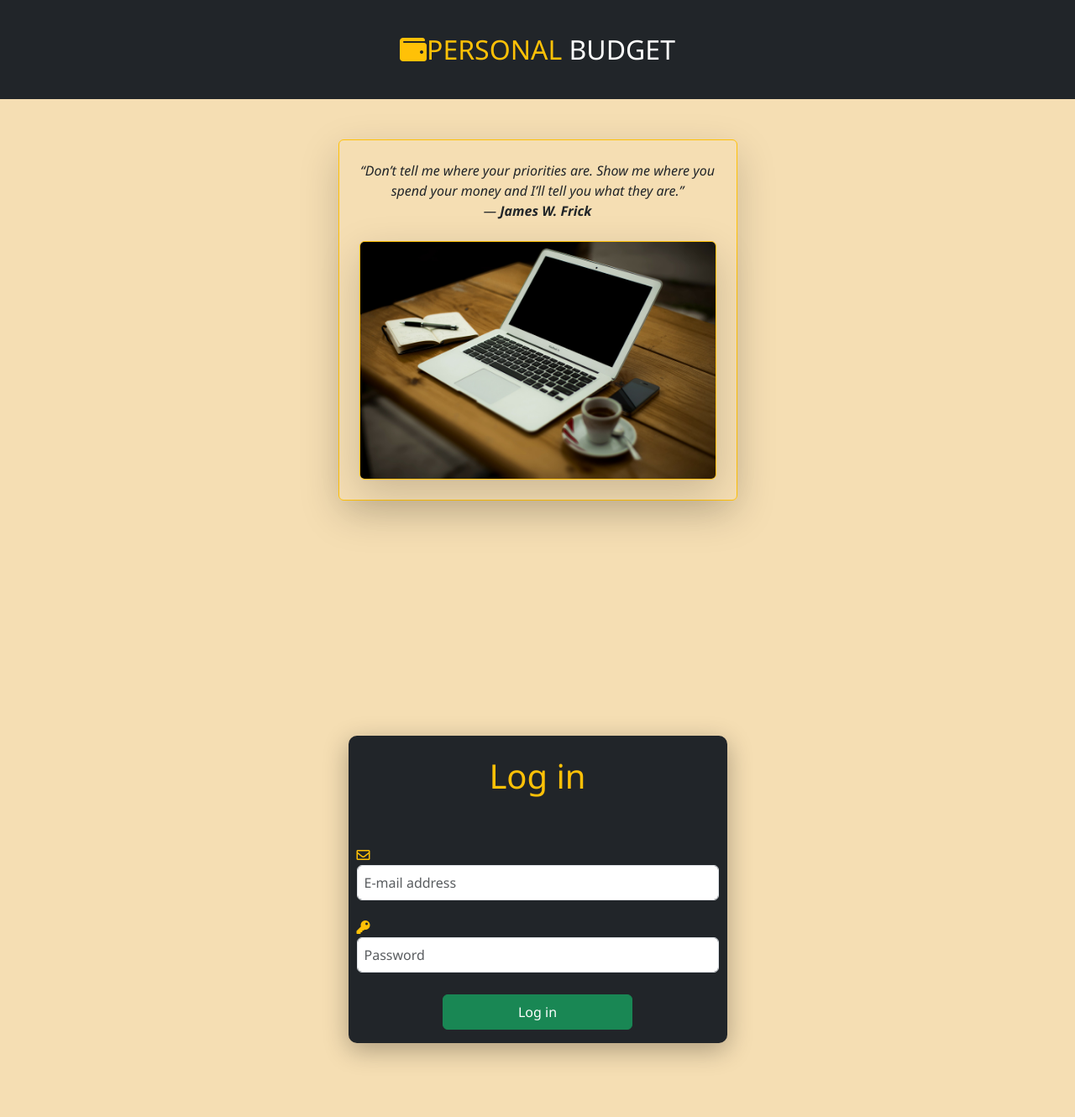
After one commit to MarcinProgramista/MVC_Personal_Budget, a PHP site: page /posts/login in a window 1280 px wide. The commit adds this page. Shown: the whole page at 84% size. Run offline with PHP 8.4, Linux system fonts and the light colour scheme.

Commit message:
Create and display the login page

```diff
--- /dev/null
+++ b/App/Controllers/Login.php
@@ -0,0 +1,20 @@
+<?php
+
+namespace App\Controllers;
+
+use \Core\View;
+use \App\Models\User;
+
+/**
+ * Login Controller
+ */
+class Login extends \Core\Controller{
+    /**
+     * Show the login page
+     *
+     * @return void
+     */
+    public function newAction(){{
+        View::renderTemplate('Login/new.html');
+    }}
+}
--- a/App/Views/Home/index.html
+++ b/App/Views/Home/index.html
@@ -6,5 +6,5 @@
 
     <h1>Welcome</h1>
     <a href="/signup/new">Sign up</a>
-
+    <a href="/login">Log in</a>
 {% endblock %}
--- /dev/null
+++ b/App/Views/Login/new.html
@@ -0,0 +1,60 @@
+{% extends "base.html" %}
+
+{% block title %}Home{% endblock %}
+
+{% block body %}
+
+    <div class="container my-5">
+  <div class="row justify-content-center align-items-center g-4" style="gap: 200px;">
+
+    <!-- LEWA KOLUMNA Z OBRAZEM -->
+    <div class="col-md-5 text-center border border-warning rounded shadow-lg p-4">
+      <p class="fst-italic text-dark mb-4">
+        “Don’t tell me where your priorities are. Show me where you spend your money
+        and I’ll tell you what they are.” <br> — <span class="fw-bold">James W. Frick</span>
+      </p>
+      <img src="/images/02.jpg"
+           alt="Motywacyjny obraz"
+           class="img-fluid border border-warning rounded shadow-lg form-image">
+    </div>
+
+    <!-- PRAWA KOLUMNA Z FORMULARZEM -->
+    <div class="col-md-5">
+      <div class="container pb-3 text-danger">
+        {% if user.errors is not empty %}
+          <p>Errors:</p>
+          <ul>
+            {% for error in user.errors %}
+              <li>{{ error }}</li>
+            {% endfor %}
+          </ul>
+        {% endif %}
+      </div>
+
+      <form method="post" action=""
+            class="registration-form text-warning bg-dark"
+            id="fromLogin">
+
+        <h1 class="mb-4 text-center p-4">Log in</h1>
+
+        <div class="form-group" style="padding: 10px;">
+          <label for="inputEmail"><i class="far fa-envelope"></i></label>
+          <input type="email" class="form-control p-2 w-100" id="inputEmail" name="email"  placeholder="E-mail address" required>
+        </div>
+
+        <!-- Pole hasła -->
+        <div class="form-group" style="padding: 10px;">
+          <label for="inputPassword"><i class="fas fa-key"></i></label>
+          <input type="password" class="form-control p-2 w-100" id="inputPassword" name="password" placeholder="Password" required>
+        </div>
+
+        <div class="text-center">
+          <button type="submit" class="btn btn-success btn-block m-3 w-50 p-2">Log in</button>
+        </div>
+
+      </form>
+    </div>
+  </div>
+</div>
+
+{% endblock %}
--- a/public/index.php
+++ b/public/index.php
@@ -31,6 +31,7 @@ $router = new Core\Router();
 
 // Add the routes
 $router->add('', ['controller' => 'Home', 'action' => 'index']);
+$router->add('login',['controller' => 'Login', 'action' => 'new']);
 $router->add('{controller}/{action}');
 
 $router->dispatch($_SERVER['QUERY_STRING']);
```
